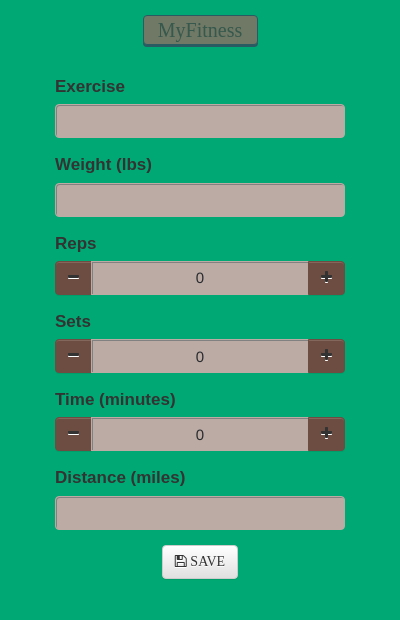
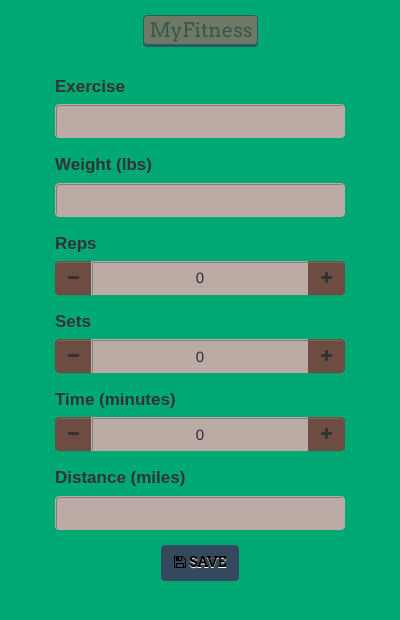
Before and after one commit to deep4788/myFitness, an Electron app: page app/html/logpage.html in a window 400 px wide. Drawn offline with Linux system fonts and the light colour scheme; a web font is replaced by a local one.

Commit message:
Adds font awesome icons and updates styling

```diff
--- a/app/css/logpage.css
+++ b/app/css/logpage.css
@@ -15,8 +15,8 @@ label {
 }
 
 input[type=text] {
-    background: #bcaaa4;
-    border: 1px solid #bcaaa4;
+    background: #BCAAA4;
+    border: 1px solid #BCAAA4;
     color: #292C2F;
     box-shadow: 1px 1px 0 #828181 inset;
     font-size: 15px;
@@ -24,10 +24,25 @@ input[type=text] {
 
 input[type=text]:focus {
     outline: none;
-    border: 1px solid #4e342e;
+    border: 1px solid #4E342E;
 }
 
-.btn-operation, .btn-operation:hover {
-    background: #6d4c41;
-    border: 1px solid #6d4c41;
+.btn-operation,
+.btn-operation:hover,
+.btn-operation:active {
+    background: #6D4C41 !important;
+    border: 1px solid #6D4C41 !important;
 }
+
+.font-awesome-icon {
+    text-shadow: none;
+}
+
+.save-button {
+    font-family: 'Arvo', serif; font-weight: 900;
+    color: #000;
+    box-shadow: 0px 2px 0px #34495E;
+    border-radius: 4px;
+    background: #34495E;
+    border: 1px solid #34495E;
+}
--- a/app/html/logpage.html
+++ b/app/html/logpage.html
@@ -7,6 +7,7 @@
         <title>MyFitness</title>
 
         <link href="https://fonts.googleapis.com/css?family=Amiko" rel="stylesheet">
+        <link href="https://fonts.googleapis.com/css?family=Arvo" rel="stylesheet">
         <link rel="stylesheet" href="../css/thirdparty/font-awesome-4.7.0/css/font-awesome.min.css"/>
         <link rel="stylesheet" href="../css/thirdparty/bootstrap.min.css"/>
         <link rel="stylesheet" href="../css/thirdparty/bootstrap-theme.min.css"/>
@@ -48,7 +49,7 @@
                         <div class="input-group" id="num-reps">
                             <span class="input-group-btn">
                                 <button class="btn btn-default btn-operation">
-                                    <i class="fa fa-minus" aria-hidden="true"></i>
+                                    <i class="fa fa-minus font-awesome-icon" aria-hidden="true"></i>
                                 </button>
                             </span>
                             <input type="text"
@@ -57,7 +58,7 @@
                                 min="0">
                             <span class="input-group-btn">
                                 <button class="btn btn-default btn-operation">
-                                    <i class="fa fa-plus" aria-hidden="true"></i>
+                                    <i class="fa fa-plus font-awesome-icon" aria-hidden="true"></i>
                                 </button>
                             </span>
                         </div>
@@ -72,7 +73,7 @@
                         <div class="input-group" id="num-sets">
                             <span class="input-group-btn">
                                 <button class="btn btn-default btn-operation">
-                                    <i class="fa fa-minus" aria-hidden="true"></i>
+                                    <i class="fa fa-minus font-awesome-icon" aria-hidden="true"></i>
                                 </button>
                             </span>
                             <input type="text"
@@ -81,7 +82,7 @@
                                 min="0">
                             <span class="input-group-btn">
                                 <button class="btn btn-default btn-operation">
-                                    <i class="fa fa-plus" aria-hidden="true"></i>
+                                    <i class="fa fa-plus font-awesome-icon" aria-hidden="true"></i>
                                 </button>
                             </span>
                         </div>
@@ -96,7 +97,7 @@
                         <div class="input-group" id="time-minutes">
                             <span class="input-group-btn">
                                 <button class="btn btn-default btn-operation">
-                                    <i class="fa fa-minus" aria-hidden="true"></i>
+                                    <i class="fa fa-minus font-awesome-icon" aria-hidden="true"></i>
                                 </button>
                             </span>
                             <input type="text"
@@ -105,7 +106,7 @@
                                 min="0">
                             <span class="input-group-btn">
                                 <button class="btn btn-default btn-operation">
-                                    <i class="fa fa-plus" aria-hidden="true"></i>
+                                    <i class="fa fa-plus font-awesome-icon" aria-hidden="true"></i>
                                 </button>
                             </span>
                         </div>
@@ -126,10 +127,10 @@
 
             <div class="row">
                 <div class="col-md-12 text-center">
-                    <button class="btn btn-default btn-md"
+                    <button class="btn btn-default btn-md save-button"
                         title="Save Workout"
                         type="button">
-                        <i class="fa fa-floppy-o" aria-hidden="true"></i>
+                        <i class="fa fa-floppy-o font-awesome-icon" aria-hidden="true"></i>
                         SAVE
                     </button>
                 </div>
```
